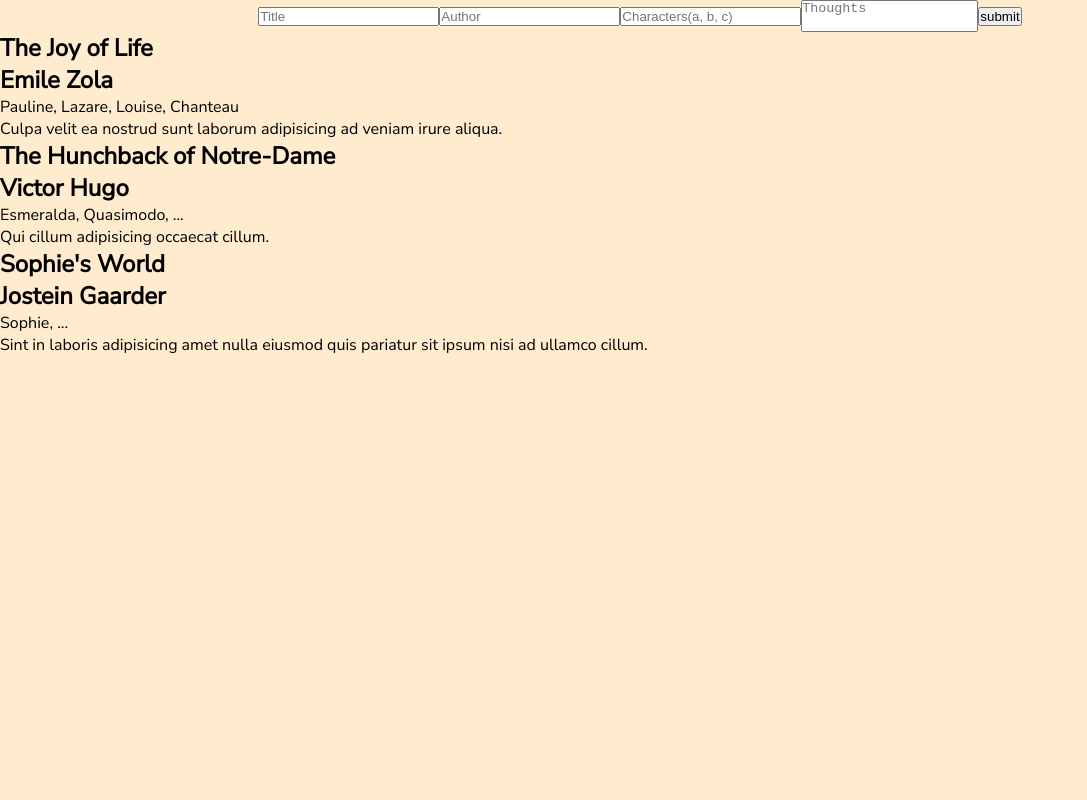
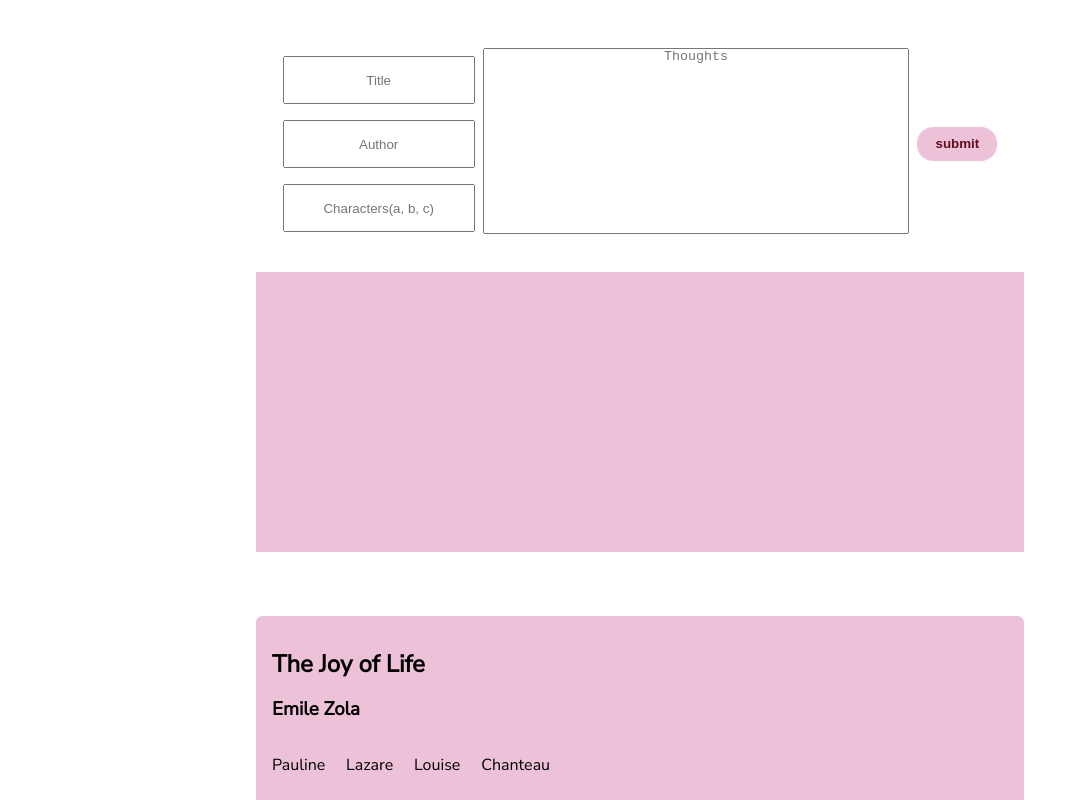
Before and after one commit to Mert18/virtual-library, a React (Create React App) app: page / in a window 1280 px wide. Shown: the top 800 px of the page, without its empty margins (0-1087 px from the left). Built offline with nearby package versions, Linux system fonts and the light colour scheme.

Commit message:
some css added

```diff
--- a/src/App.js
+++ b/src/App.js
@@ -1,6 +1,6 @@
 import React, { useState, useEffect } from 'react';
 import BookList from './components/BookList'
-import './Form.css'
+import './header.css'
 
 const App = () => {
 
@@ -53,7 +53,9 @@
 
     return (
         <div>
-            <form onSubmit={handleSubmit}>
+            <header>
+                <form onSubmit={handleSubmit} autoComplete="off">
+                    <div className="inputs">
                         <input
                             type="text"
                             name="bookName"
@@ -75,6 +77,8 @@
                             onChange={(e) => setCharacters(e.target.value)}
                             placeholder="Characters(a, b, c)"
                         />
+                    </div>
+                    <div className="textarea">
                         <textarea
                             type="text"
                             name="thoughts"
@@ -82,9 +86,14 @@
                             onChange={(e) => setThoughts(e.target.value)}
                             placeholder="Thoughts"
                         />
+                    </div>
+
                     <button>submit</button>
                 </form>
+                <div className="preview">
 
+                </div>
+            </header>
             <BookList bookList={bookList} />
         </div>
     )
--- a/src/Form.css
+++ /dev/null
@@ -1,9 +0,0 @@
-form {
-    width: 100%;
-    display: flex;
-    justify-content: center;
-    align-items: center;
-}
-textarea{
-    resize: none;
-}
--- a/src/components/Book.js
+++ b/src/components/Book.js
@@ -1,12 +1,17 @@
 import React from 'react';
+import './book.css'
 
 const Book = ({ book }) => {
     return (
-        <div>
-            <h2>{book.bookName}</h2>
-            <h2>{book.author}</h2>
-            <p>{book.characters}</p>
-            <p>{book.thoughts}</p>
+        <div className="book">
+            <h2 className="title"><span>{book.bookName}</span></h2>
+            <h3 className="author"><span>{book.author}</span></h3>
+            <div className="characters">
+                {book.characters.split(",").map((el) => {
+                    return <p>{el}</p>
+                })}
+            </div>
+            <p className="thoughts"><span>{book.thoughts}</span></p>
         </div>
     )
 }
--- a/src/components/BookList.js
+++ b/src/components/BookList.js
@@ -1,10 +1,10 @@
 import React from 'react';
 import Book from './Book'
-
+import './book.css'
 
 const BookList = ({ bookList }) => {
     return (
-        <div>
+        <div className="booklist">
             {bookList.map((book) => {
                 return (
                     <Book book={book} />
--- /dev/null
+++ b/src/components/book.css
@@ -0,0 +1,23 @@
+.book {
+    margin: 1rem;
+    padding: 1rem;
+    background-color: var(--secondary);
+    border-radius: 0.4rem;
+    width: 60%;
+}
+.book * {
+    margin: 1rem 0;
+}
+
+.booklist {
+    display: flex;
+    flex-direction: column;
+    align-items: center;
+}
+
+.characters {
+    display: flex;
+}
+.characters * {
+    margin-right: 1.3em;
+}
--- /dev/null
+++ b/src/header.css
@@ -0,0 +1,45 @@
+header {
+    display: flex;
+    flex-direction: column;
+    justify-content: center;
+    align-items: center;
+    height: 75vh;
+}
+form {
+    display: flex;
+    padding: 1em;
+    justify-content: center;
+    align-items: center;
+}
+button {
+    width: 6em;
+    height: 2.5em;
+    margin: 0.5rem;
+    border: none;
+    background-color: var(--secondary);
+    color: rgb(97, 13, 27);
+    font-weight: 600;
+    border-radius: 1rem;
+}
+form .inputs {
+    display: flex;
+    flex-direction: column;
+}
+input {
+    height: 3rem;
+    width: 12rem;
+    margin: 0.5rem;
+    text-align: center;
+}
+textarea {
+    width: 32em;
+    height: 14em;
+    resize: none;
+    text-align: center;
+}
+.preview {
+    width: 60%;
+    height: 35vh;
+    margin: 1rem;
+    background-color: var(--secondary);
+}
--- a/src/index.css
+++ b/src/index.css
@@ -1,4 +1,14 @@
 @import url('https://fonts.googleapis.com/css2?family=Nunito+Sans&display=swap');
+
+:root {
+    --primary: #FCF6F5FF;
+    --secondary: #EDC2D8FF;
+    --tertiary: #BABAD3FF;
+    --forth: #A8D5BAFF;
+    --fifth: #9A94BC;
+  }
+
+
 *{
     margin: 0;
     padding: 0;
@@ -7,5 +17,4 @@
 
 body {
     font-family: 'Nunito Sans', sans-serif;
-    background-color: blanchedalmond;
 }
```
Also changed, not shown: 1 other file (tests, documents, lock files or other folders). Lines whose indentation alone changed are shown as unchanged.
